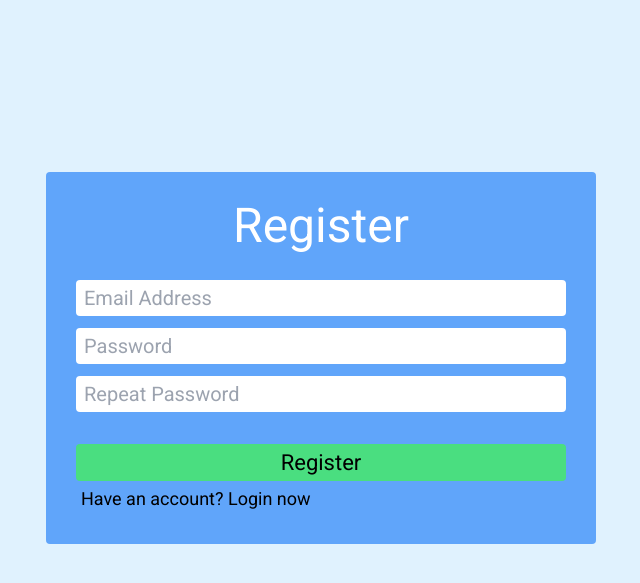
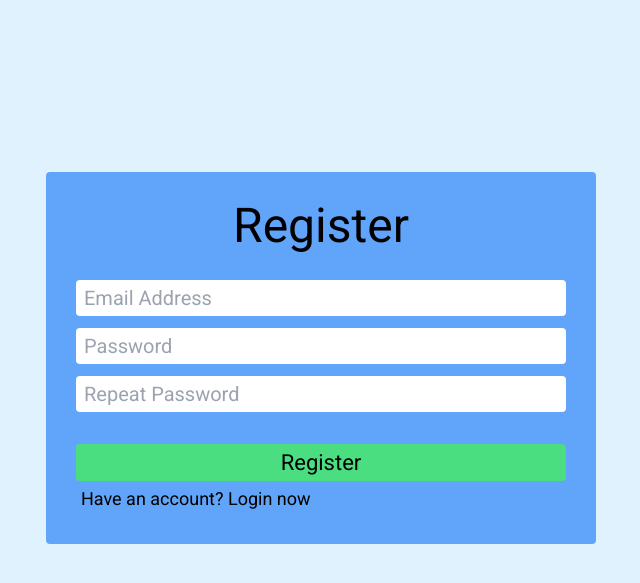
Before and after one commit to GGermanBoldyrev/noties, a PHP site: page /register in a window 1280 px wide. Shown: the part 85-668 px from the top of the page, without its empty margins (319-959 px from the left). Run offline with PHP 8.4, Linux system fonts and the light colour scheme; data that the repository does not hold is empty; some libraries are stand-ins or nearby versions.

Commit message:
Profile view, controller added, color changes

```diff
--- a/controllers/HomeController.php
+++ b/controllers/ProfileController.php
@@ -4,10 +4,10 @@ namespace app\controllers;
 
 use app\core\Controller;
 
-class HomeController extends Controller
+class ProfileController extends Controller
 {
     public function index()
     {
-        return $this->render('home');
+        return $this->render('profile');
     }
 }
--- a/models/RegisterModel.php
+++ b/models/RegisterModel.php
@@ -25,7 +25,7 @@ class RegisterModel extends Model
         // Password
         $this->validatePassword($this->password);
         // Confirm password
-        $this->confirmPassword($this->confirmPassword);
+        $this->validateConfirmPassword($this->confirmPassword);
 
         // Возвращает bool в зависимости от массива errors[]
         return empty($this->errors);
@@ -62,7 +62,7 @@ class RegisterModel extends Model
     }
 
     // Валидируем подтверждение пароля (required, matches password)
-    private function confirmPassword(string $confirmPassword): void
+    private function validateConfirmPassword(string $confirmPassword): void
     {
         // Если поле подтверждения пароля пустое
         if (empty($confirmPassword)) {
--- a/public/index.php
+++ b/public/index.php
@@ -3,21 +3,23 @@
 require "../vendor/autoload.php";
 
 use app\core\Application;
-use app\controllers\HomeController;
 use app\controllers\LoginController;
 use app\controllers\RegisterController;
+use app\controllers\ProfileController;
 
 $app = new Application(dirname(__DIR__));
 
-// Записываем в массив routes
+// Записываем эндпоинты в массив routes[]
 // Главная страница
-$app->router->get('/', [HomeController::class, 'index']);
+$app->router->get('/', 'home');
 // Авторизация
 $app->router->get('/login', [LoginController::class, 'index']);
 $app->router->post('/login', [LoginController::class, 'store']);
 // Регистрация
 $app->router->get('/register', [RegisterController::class, 'index']);
 $app->router->post('/register', [RegisterController::class, 'store']);
+// Профиль
+$app->router->get('/profile', [ProfileController::class, 'index']);
 
 // Старт приложения
 $app->run();
--- a/views/pages/login.php
+++ b/views/pages/login.php
@@ -1,6 +1,6 @@
 <main class="flex justify-center items-center flex-col h-[calc(100vh-85px)]">
     <form action="#" method="post" class="w-[550px] bg-blue-400 px-[30px] py-[30px] rounded">
-        <div class="text-white text-5xl text-center mb-[30px]">Log In</div>
+        <div class="text-5xl text-center mb-[30px]">Log In</div>
         <div class="flex flex-col [&>input]:py-1 [&>input]:px-2 [&>input]:rounded [&>input]:text-xl">
             <input type="text" name="email" placeholder="Email Address" class="focus:outline-none required">
             <input type="password" name="password" placeholder="Password" class="mt-[15px] focus:outline-none required">
--- a/views/pages/register.php
+++ b/views/pages/register.php
@@ -1,6 +1,6 @@
 <main class="flex justify-center items-center flex-col h-[calc(100vh-85px)]">
     <form action="#" method="post" class="w-[550px] bg-blue-400 px-[30px] py-[30px] rounded">
-        <div class="text-white text-5xl text-center mb-[30px]">Register</div>
+        <div class="text-5xl text-center mb-[30px]">Register</div>
         <div class="flex flex-col [&>input]:py-1 [&>input]:px-2 [&>input]:rounded [&>input]:text-xl">
             <!-- Первый input -->
             <input type="text" name="email" placeholder="Email Address" class="focus:outline-none" required
--- a/views/templates/main-template.php
+++ b/views/templates/main-template.php
@@ -4,8 +4,8 @@
 <head>
     <meta charset="UTF-8">
     <meta name="viewport" content="width=device-width, initial-scale=1.0">
-    <link rel="stylesheet" href="/css/style.css">
-    <link rel="shortcut icon" href="/images/icon.png" type="image/x-icon">
+    <link rel="stylesheet" href="css/style.css">
+    <link rel="shortcut icon" href="images/icon.png" type="image/x-icon">
     <!-- Подключаем Tailwind -->
     <script src="https://cdn.tailwindcss.com"></script>
     <!-- Конфиг tailwind -->
```
Also changed, not shown: views/pages/profile.php (added, +9 -0 lines), public/images/user.png (added).
